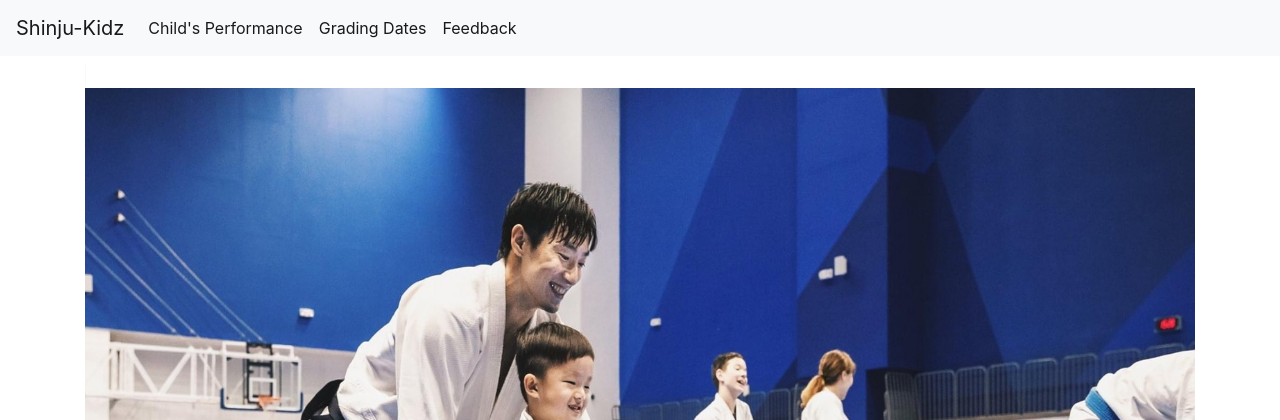
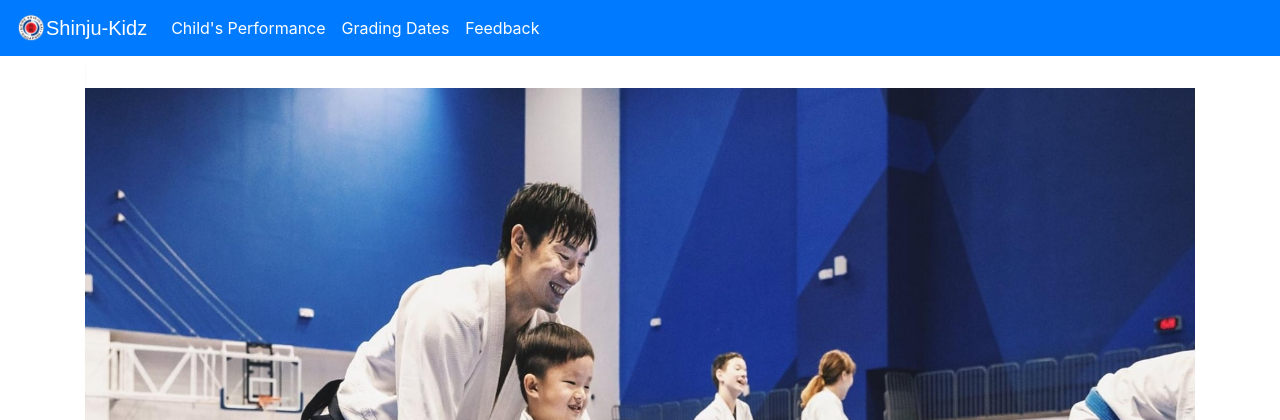
Before and after one commit to HiIAmTzeKean/ask_proj, a Flask app: page /parent/parentIdentifyStudent in a window 1280 px wide. Shown: the top 420 px of the page. Run offline with Flask 2, Linux system fonts and the light colour scheme; parts of the project's set-up code (start-up, migrations or seed data) failed here and were passed over; some libraries are stand-ins or nearby versions.

Commit message:
FInal UI ver update

```diff
--- a/flaskapp/templates/base_parent.html
+++ b/flaskapp/templates/base_parent.html
@@ -3,8 +3,9 @@
 
 {% block headers %}
   <div>
-    <nav class="navbar navbar-expand-lg navbar-light bg-light">
-      <a class="navbar-brand" href="{{ url_for('parent.parentIdentifyStudent') }}">Shinju-Kidz</a>
+    <nav class="navbar navbar-expand-lg navbar-dark bg-primary">
+      <img src="{{ url_for('static', filename='favicon.ico') }}" width="30" height="30" class="d-inline-block align-top" alt="">
+      <a class="navbar-brand" href="{{ url_for('parent.parentIdentifyStudent') }}"  style="font-family: fantasy;">Shinju-Kidz</a>
       <button class="navbar-toggler" type="button" data-toggle="collapse" data-target="#navbarSupportedContent"
         aria-controls="navbarSupportedContent" aria-expanded="false" aria-label="Toggle navigation">
         <span class="navbar-toggler-icon"></span>
--- a/flaskapp/templates/navbar.html
+++ b/flaskapp/templates/navbar.html
@@ -1,4 +1,5 @@
 <nav class="navbar navbar-expand-lg navbar-dark bg-primary">
+  <img src="{{ url_for('static', filename='favicon.ico') }}" width="30" height="30" class="d-inline-block align-top" alt="">
   <a class="navbar-brand" href="{{ url_for('attendance.attendanceDojoSelect') }}" style="font-family: fantasy;">Shinju-Kidz</a>
   <button class="navbar-toggler" type="button" data-toggle="collapse" data-target="#navbarSupportedContent"
     aria-controls="navbarSupportedContent" aria-expanded="false" aria-label="Toggle navigation">
```
Also changed, not shown: flaskapp/static/favicon.ico (renamed from flaskapp/static/favicon (.ico).
